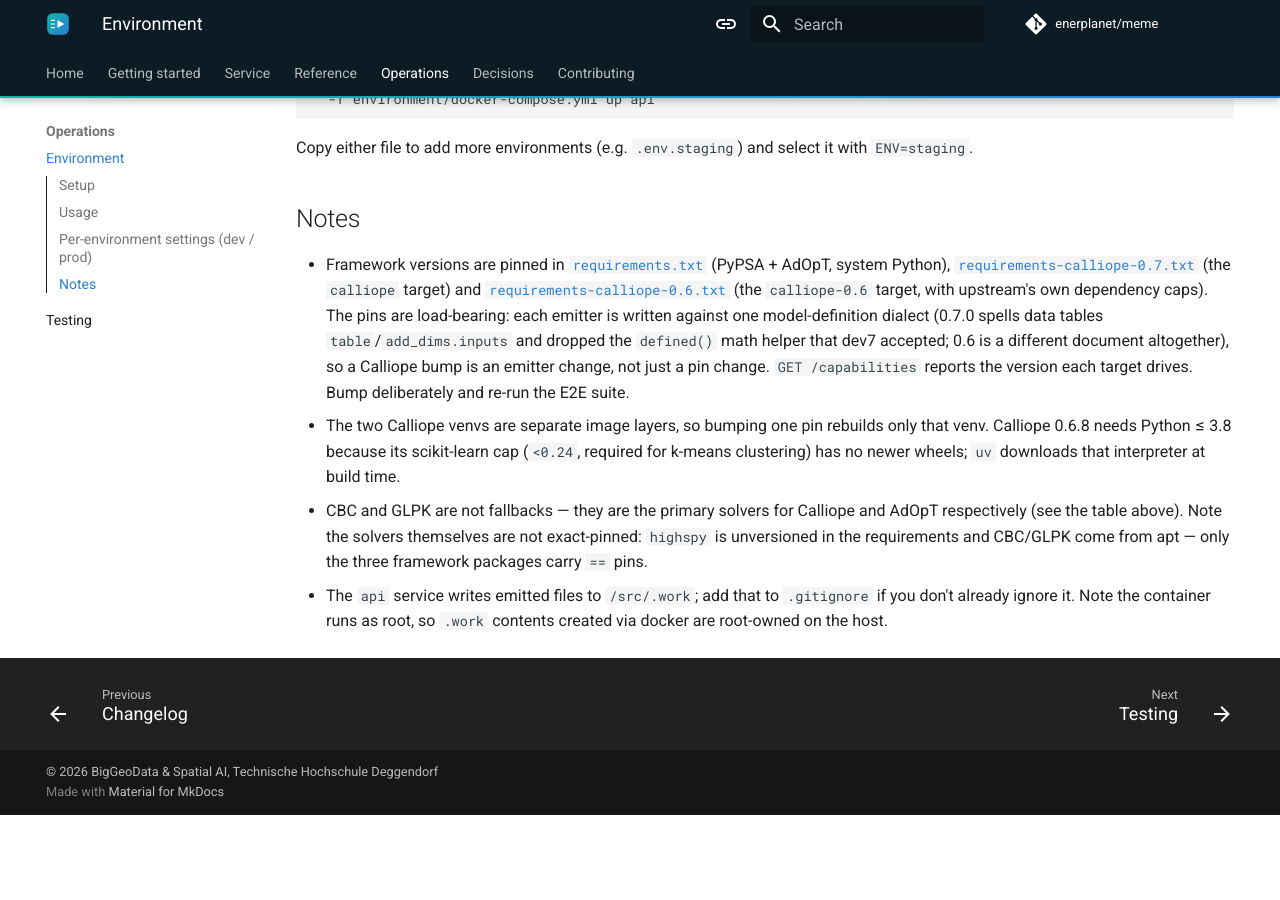
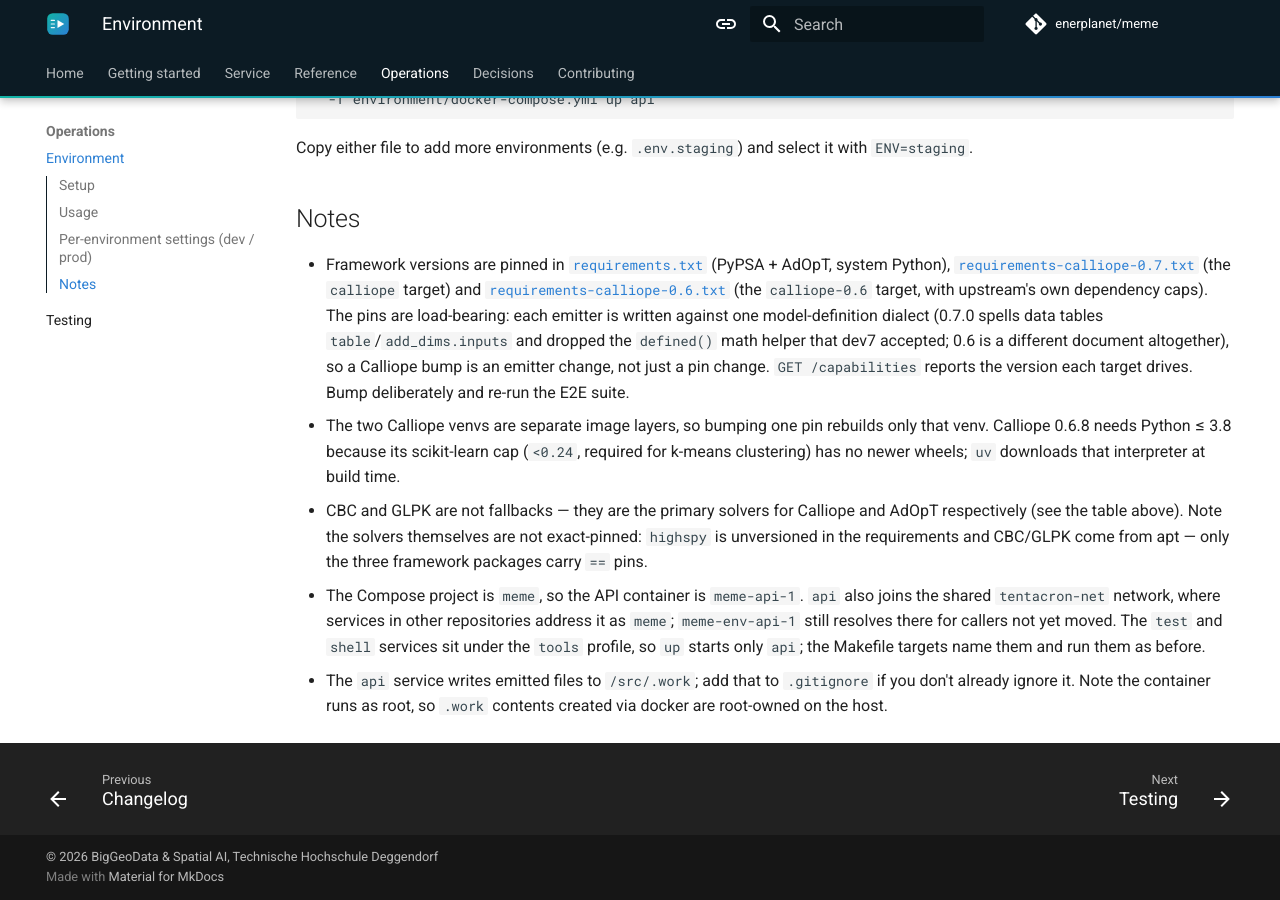
Before and after one commit to enerplanet/meme, an MkDocs documentation site: the page built from docs/operations/environment.md, in a window 1280 px wide and 900 px high, scrolled down 2494 px. Built offline with MkDocs 1.6.1 and Material for MkDocs 9.7.7, drawn with Linux system fonts in a browser that asks for light colours; comment, search, counter and statistics services are not loaded; before the commit the page ends 3309 px from its top, so only the background shows below that.

Commit message:
refactor(environment): pin the compose project and join tentacron-net
environment/docker-compose.yml pins the project to `meme`, so the API
container is meme-api-1. The API joins tentacron-net itself with the
aliases `meme` and `meme-env-api-1`; callers address `meme`, and
`meme-env-api-1` stays until every caller has moved. Before this, the
network and alias were added from outside by the caller's deployment.

`test` and `shell` move under the `tools` profile, so a plain `up`
starts the API only; `docker compose run` enables the profile itself.

```diff
--- a/docs/operations/environment.md
+++ b/docs/operations/environment.md
@@ -119,6 +119,12 @@ with `ENV=staging`.
   and AdOpT respectively (see the table above). Note the solvers themselves are
   not exact-pinned: `highspy` is unversioned in the requirements and CBC/GLPK
   come from apt — only the three framework packages carry `==` pins.
+- The Compose project is `meme`, so the API container is `meme-api-1`. `api`
+  also joins the shared `tentacron-net` network, where services in other
+  repositories address it as `meme`; `meme-env-api-1` still resolves there for
+  callers not yet moved. The `test` and `shell` services sit under the `tools`
+  profile, so `up` starts only `api`; the Makefile targets name them and run
+  them as before.
 - The `api` service writes emitted files to `/src/.work`; add that to
   `.gitignore` if you don't already ignore it. Note the container runs as root,
   so `.work` contents created via docker are root-owned on the host.
```
Also changed, not shown: 1 other file.
